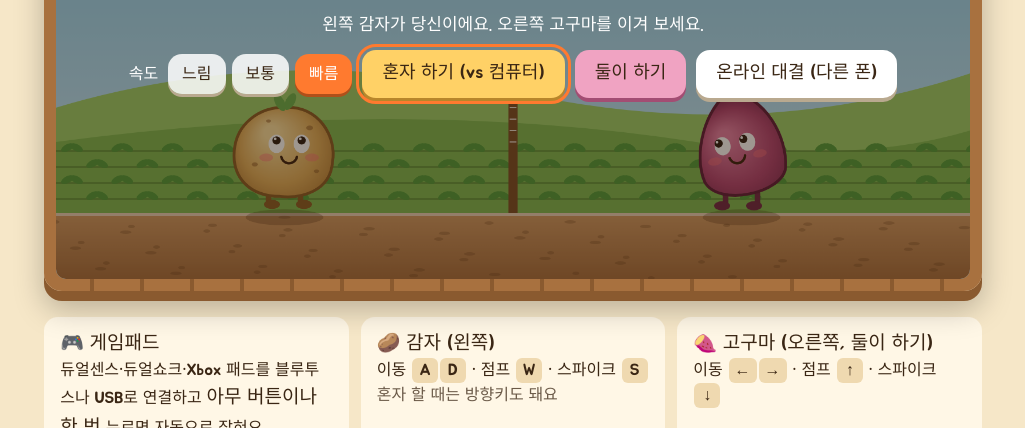
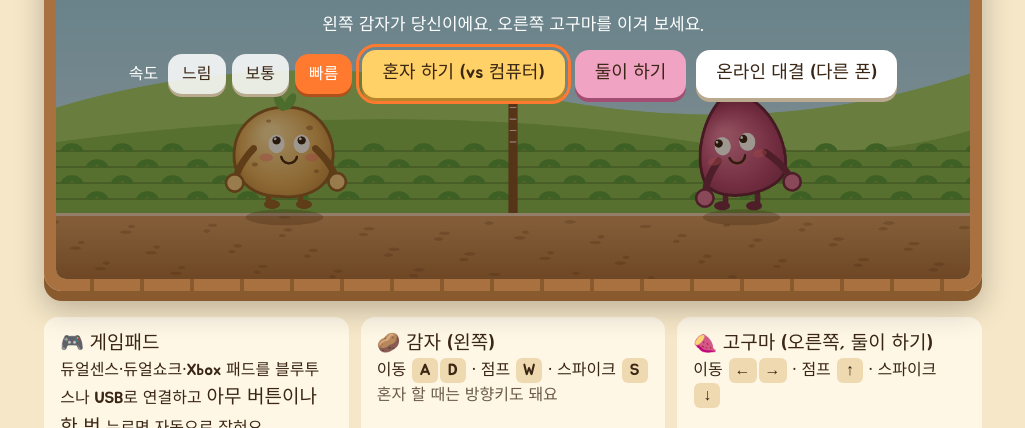
Before and after one commit to Evans-vacation/potato-volley, a plain HTML site: page index.html in a window 1280 px wide. Shown: the part 372-800 px from the top of the page, without its empty margins (127-1152 px from the left). Drawn offline with Linux system fonts and the light colour scheme.

Commit message:
Add files via upload

```diff
--- a/index.html
+++ b/index.html
@@ -139,7 +139,8 @@ const W=800,H=450,GROUND=392,NX=400,NTOP=GROUND-132,BR=20,PR=40,WIN=11;
 const GB=0.38,GP=0.85;
 const ov=document.getElementById('ov'),ovTitle=document.getElementById('ovTitle'),ovText=document.getElementById('ovText'),ovBtns=document.getElementById('ovBtns');
 let mode=1,state='menu',score=[0,0],server=0,freeze=0,pointT=0,flash='',flashT=0,parts=[],t=0;
-const mk=(x,side)=>({x,y:GROUND,vx:0,vy:0,side,ground:true,spikeT:0,squash:0,walk:0,cd:0,hop:0,in:{}});
+const mk=(x,side)=>({x,y:GROUND,vx:0,vy:0,side,ground:true,spikeT:0,squash:0,walk:0,cd:0,hop:0,hitT:0,hitK:0,in:{}});
+const HIT=14;
 const P=[mk(200,0),mk(600,1)];
 const ball={x:200,y:120,vx:0,vy:0,rot:0};
 
@@ -201,7 +202,7 @@ function bindSpeed(){document.querySelectorAll('.speed button').forEach(b=>b.onc
 /* ---------- 온라인 (WebRTC / PeerJS) ----------
    방장은 고정된 슬롯 ID(PREFIX+번호) 중 빈 곳을 차지하고, 참가자는 슬롯들을 훑어서 열린 방 목록을 만든다.
    경기 계산은 방장 기기에서 하고, 상태를 초당 30번 친구에게 보낸다. */
-const PREFIX='potato-vb-2611-',SLOTS=10,VER='web5';
+const PREFIX='potato-vb-2611-',SLOTS=10,VER='web6';
 const qs=new URLSearchParams(location.search),psrv=qs.get('ps');
 const PEER_OPTS=psrv?{host:psrv.split(':')[0],port:+(psrv.split(':')[1]||9000),path:'/',secure:false,debug:0}:{debug:0};
 let code='',remote=null,gin={},gj=0,gs=0,lastJ=0,lastS=0,sfxN=0,sfxF=0,seenSfx=-1,hostSeen=false,lastSt=-1;
@@ -333,7 +334,7 @@ function hostRestart(){score=[0,0];server=0;resetRally();if(guestConn){state='pl
 const R=v=>Math.round(v*10)/10;
 function pack(){
   const a=[];for(const p of P)a.push(R(p.x),R(p.y),R(p.vx),R(p.vy),p.spikeT,R(p.squash));
-  a.push(R(ball.x),R(ball.y),R(ball.vx),R(ball.vy),R(ball.rot),score[0],score[1],{play:1,point:2,over:3}[state]||0,freeze,server,flashT,flash.startsWith('감자')?0:1,sfxN,sfxF,speedLvl);
+  a.push(R(ball.x),R(ball.y),R(ball.vx),R(ball.vy),R(ball.rot),score[0],score[1],{play:1,point:2,over:3}[state]||0,freeze,server,flashT,flash.startsWith('감자')?0:1,sfxN,sfxF,speedLvl,P[0].hitT,P[0].hitK,P[1].hitT,P[1].hitK);
   return a;
 }
 function netWatch(){
@@ -378,6 +379,9 @@ function applyState(s){
   const sc=[s[k++],s[k++]],st=s[k++];
   freeze=s[k++];server=s[k++];flashT=s[k++];flash=s[k++]===0?'감자 득점!':'고구마 득점!';
   const sn=s[k++],sf=s[k++];if([0,1,2].includes(s[k]))speedLvl=s[k];
+  if(s.length>=31)for(let i=0;i<2;i++){const ht=s[27+i*2],hk=s[28+i*2]===1?1:0;
+    if(ht>P[i].hitT+3&&ht>=HIT-4)ring(ball.x,ball.y,hk);
+    if(ht>P[i].hitT+3||ht===0)P[i].hitT=ht;P[i].hitK=hk}
   if(sn!==seenSfx){if(seenSfx>=0)beep(sf,.09);seenSfx=sn}
   if(sc[0]+sc[1]>score[0]+score[1])puff();
   score=sc;
@@ -396,6 +400,7 @@ function guestStep(){
   if(q.wantJump>0){q.wantJump--;if(q.ground){q.vy=-16.2;q.ground=false;q.wantJump=0}}
   if(q.wantSpike>0){q.wantSpike--;if(!q.ground&&q.spikeT===0){q.spikeT=14;q.wantSpike=0}}
   if(q.spikeT>0)q.spikeT--;
+  for(const p of P)if(p.hitT>0)p.hitT--;
   for(const p of P){const was=p.ground;p.x+=p.vx;p.vy+=GP;p.y+=p.vy;if(p.y>=GROUND){if(!was&&p===q)p.squash=1;p.y=GROUND;p.vy=0;p.ground=true}else p.ground=false;
     p.squash*=.82;if(p.vx&&p.ground)p.walk+=.35}
   q.x=Math.max(NX+6+PR,Math.min(W-PR,q.x));
@@ -453,12 +458,14 @@ function stepPlayer(p){
   if(p.wantJump>0){p.wantJump--;if(p.ground){p.vy=-16.2;p.ground=false;p.wantJump=0;sfx(300,.07)}}
   if(p.wantSpike>0){p.wantSpike--;if(!p.ground&&p.spikeT===0){p.spikeT=14;p.wantSpike=0}}
   if(p.spikeT>0)p.spikeT--;
+  if(p.hitT>0)p.hitT--;
   p.vy+=GP;p.x+=p.vx;p.y+=p.vy;
   if(p.y>=GROUND){if(!p.ground)p.squash=1;p.y=GROUND;p.vy=0;p.ground=true}
   const lo=p.side===0?PR:NX+6+PR,hi=p.side===0?NX-6-PR:W-PR;
   p.x=Math.max(lo,Math.min(hi,p.x));
   p.squash*=.82;if(p.vx&&p.ground)p.walk+=.35;if(p.cd>0)p.cd--;
 }
+function ring(x,y,big){parts.push({x,y,vx:0,vy:0,l:big?16:12,ring:big?2:1})}
 function hitPlayer(p){
   const cx=p.x,cy=p.y-42,dx=ball.x-cx,dy=ball.y-cy,d=Math.hypot(dx,dy);
   if(d>=PR+BR||p.cd>0)return;
@@ -466,10 +473,10 @@ function hitPlayer(p){
   ball.x=cx+nx*(PR+BR+1);ball.y=cy+ny*(PR+BR+1);
   const dir=p.side===0?1:-1;
   if(p.spikeT>0&&!p.ground&&ball.y<p.y-30){
-    ball.vx=dir*(15+Math.random()*2);ball.vy=3.5+Math.random()*2.5;p.spikeT=0;sfx(880,.12,'sawtooth',.08);if(mode!=='guest')rumble(120,.8);p.hop=8;
+    ball.vx=dir*(15+Math.random()*2);ball.vy=3.5+Math.random()*2.5;p.spikeT=0;sfx(880,.12,'sawtooth',.08);if(mode!=='guest')rumble(120,.8);p.hop=8;p.hitT=HIT;p.hitK=1;ring(ball.x,ball.y,1);
     for(let i=0;i<8;i++)parts.push({x:ball.x,y:ball.y,vx:(Math.random()-.5)*5,vy:(Math.random()-.5)*5,l:20,spark:1});
   }else{
-    ball.vx=nx*9+p.vx*.45;ball.vy=Math.min(ny*11-5,-8.5);sfx(440,.07);
+    ball.vx=nx*9+p.vx*.45;ball.vy=Math.min(ny*11-5,-8.5);sfx(440,.07);p.hitT=HIT;p.hitK=0;ring(ball.x,ball.y,0);
   }
   p.cd=8;
 }
@@ -492,7 +499,7 @@ function stepBall(){
 }
 function update(){
   t++;
-  for(const p of parts){p.x+=p.vx;p.y+=p.vy;p.vy+=.25;p.l--}parts=parts.filter(p=>p.l>0);
+  for(const p of parts){if(!p.ring){p.x+=p.vx;p.y+=p.vy;p.vy+=.25}p.l--}parts=parts.filter(p=>p.l>0);
   if(flashT>0)flashT--;
   if(online())netWatch();
   if(mode==='guest'){guestStep();return}
@@ -565,6 +572,28 @@ function drawSpud(p){
     ctx.fillStyle='#5aa83a';ctx.beginPath();ctx.ellipse(-8,-72,9,5,-.6,0,7);ctx.fill()}
   else{ctx.fillStyle='rgba(140,90,40,.55)';for(const [x,y,r] of [[22,-22,3],[-26,10,2.6],[28,16,2.2],[-14,-28,2]]){ctx.beginPath();ctx.ellipse(x,y,r,r*.7,0,0,7);ctx.fill()}
     ctx.fillStyle='#6ab04c';ctx.beginPath();ctx.ellipse(-4,-44,4,8,-.5,0,7);ctx.ellipse(5,-45,4,8,.5,0,7);ctx.fill()}
+  // 팔과 손: 평소엔 아래, 점프 중엔 살짝 위, 토스는 두 손을 머리 위로, 스파이크는 앞손을 뒤로 젖혔다가 내려침
+  {
+    const armC=sweet?'#6e2443':'#8a5a24',handC=sweet?'#d9719a':'#f3cd85',L=32,sy=sweet?2:-4,sx=sweet?27:33;
+    const swing=p.ground&&p.vx?Math.sin(p.walk)*.35:Math.sin(t*.05+p.side)*.06;
+    const ang=[0,0];// [앞손, 뒷손] — 아래에서부터 바깥쪽으로 젖힌 각도
+    const hp=p.hitT/HIT;
+    if(p.hitT>0&&p.hitK===0){const up=.45+2.3*Math.min(1,hp*1.6);ang[0]=up;ang[1]=up}
+    else if(p.hitT>0&&p.hitK===1){const f=Math.min(1,(1-hp)*3.2);ang[0]=3.35-2.75*f;ang[1]=1.1}
+    else if(p.spikeT>0&&!p.ground){ang[0]=3.35;ang[1]=1.15}
+    else if(!p.ground){ang[0]=1.25;ang[1]=1.05}
+    else{ang[0]=.38+swing;ang[1]=.38-swing}
+    for(const [i,side] of [[1,-face],[0,face]]){
+      const a=ang[i],hx=side*sx+side*Math.sin(a)*L,hy=sy+Math.cos(a)*L;
+      ctx.strokeStyle=armC;ctx.lineWidth=6;ctx.lineCap='round';
+      ctx.beginPath();ctx.moveTo(side*(sx-6),sy);ctx.quadraticCurveTo(side*sx+side*Math.sin(a)*L*.5+side*3,sy+Math.cos(a)*L*.5,hx,hy);ctx.stroke();
+      ctx.fillStyle=handC;ctx.strokeStyle=armC;ctx.lineWidth=2.2;ctx.beginPath();ctx.arc(hx,hy,i===0&&p.hitT>0&&p.hitK===1?9.5:7.5,0,7);ctx.fill();ctx.stroke();
+      if(i===0&&p.hitT>HIT-7&&p.hitK===1){ // 내려치는 손의 잔상: 손이 지나온 자리에 짧은 선 세 개
+        ctx.strokeStyle='rgba(255,255,255,.85)';ctx.lineWidth=3;
+        for(let j=1;j<=3;j++){const a2=a+j*.32,px=side*sx+side*Math.sin(a2)*L,py=sy+Math.cos(a2)*L;ctx.beginPath();ctx.moveTo(px,py);ctx.lineTo(px+(hx-px)*.55,py+(hy-py)*.55);ctx.stroke()}
+      }
+    }
+  }
   // 얼굴
   const fy=sweet?-10:-8;
   for(const ex of [-11,11]){ctx.fillStyle='#fff';ctx.beginPath();ctx.ellipse(ex+face*4,fy,7,8,0,0,7);ctx.fill();
@@ -608,7 +637,8 @@ function draw(){
   // 그물 망 (선수 앞에 겹치지 않도록 얇게)
   ctx.strokeStyle='rgba(255,255,255,.35)';ctx.lineWidth=1;
   drawBall();
-  for(const q of parts){ctx.globalAlpha=Math.min(1,q.l/20);ctx.fillStyle=q.spark?'#fff3a0':'#b07a45';ctx.beginPath();ctx.arc(q.x,q.y,q.spark?3:2.6,0,7);ctx.fill()}
+  for(const q of parts){if(q.ring){const m=q.ring===2?16:12,f=1-q.l/m;ctx.globalAlpha=q.l/m;ctx.strokeStyle=q.ring===2?'#fff3a0':'#fff';ctx.lineWidth=q.ring===2?4:3;ctx.beginPath();ctx.arc(q.x,q.y,BR+4+f*(q.ring===2?26:16),0,7);ctx.stroke();continue}
+    ctx.globalAlpha=Math.min(1,q.l/20);ctx.fillStyle=q.spark?'#fff3a0':'#b07a45';ctx.beginPath();ctx.arc(q.x,q.y,q.spark?3:2.6,0,7);ctx.fill()}
   ctx.globalAlpha=1;drawHUD();
 }
 
```
